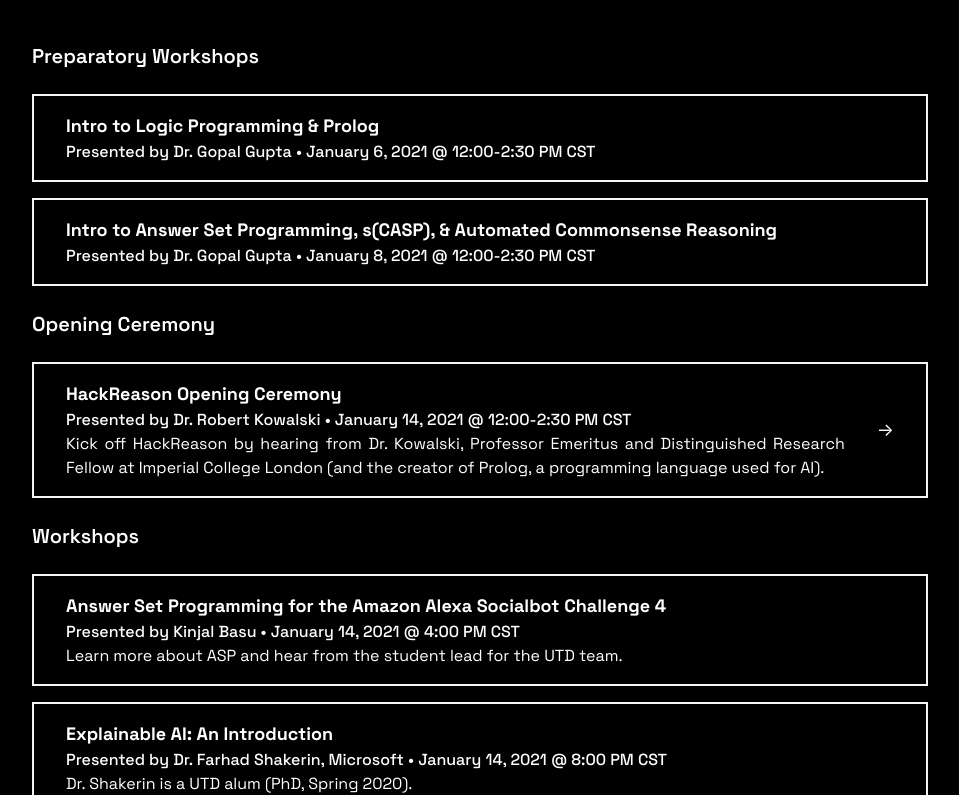
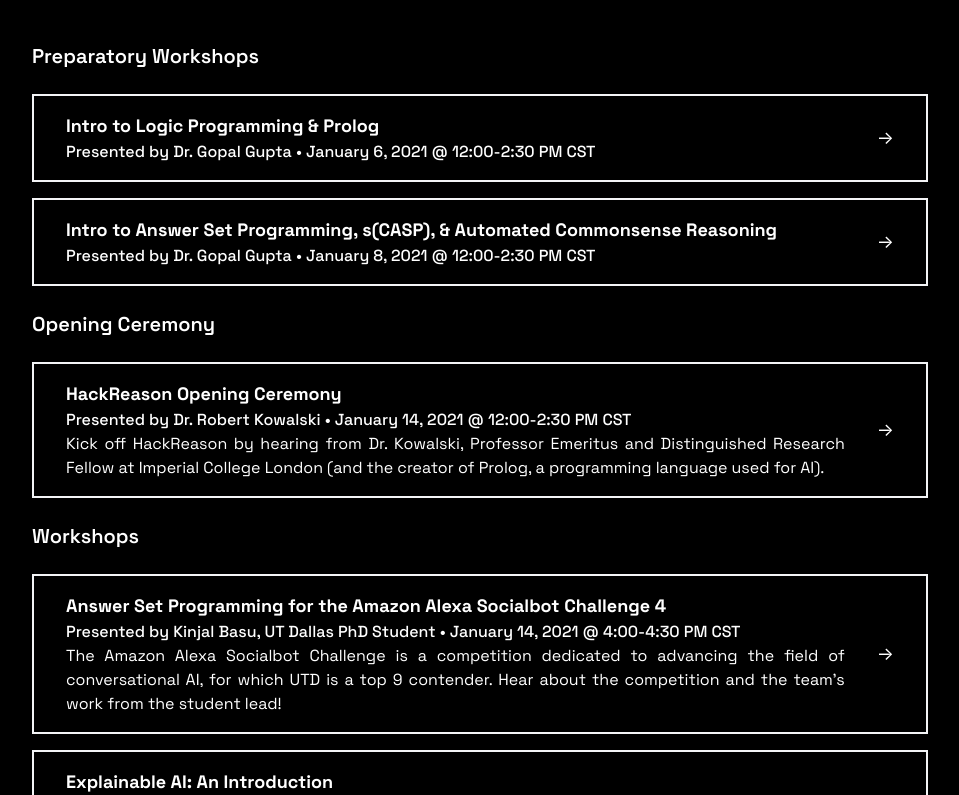
Before and after one commit to aisutd/hackreason-site, a Next.js app: page / in a window 1280 px wide. Shown: the part 890-1685 px from the top of the page, without its empty margins (160-1119 px from the left). Built offline with nearby package versions, Linux system fonts and the light colour scheme.

Commit message:
Update schedule descriptions and add join links

```diff
--- a/components/schedule.tsx
+++ b/components/schedule.tsx
@@ -1,4 +1,4 @@
-import { FC } from 'react'
+import { FC, ReactNode } from 'react'
 import Link from 'next/link'
 import classNames from 'classnames'
 
@@ -6,7 +6,7 @@ interface ScheduleCardProps {
   title: string
   datetime: string
   presenter: string
-  description?: string
+  description?: string | ReactNode
   joinLink?: string
   happening?: boolean
 }
@@ -60,12 +60,14 @@ const Schedule: FC = () => {
         title='Intro to Logic Programming & Prolog'
         datetime='January 6, 2021 @ 12:00-2:30 PM CST'
         presenter='Dr. Gopal Gupta'
+        joinLink='//tinyurl.com/hackreason-prep1'
       />
       <ScheduleCard
         title='Intro to Answer Set Programming, s(CASP), & Automated Commonsense
 		Reasoning'
         datetime='January 8, 2021 @ 12:00-2:30 PM CST'
         presenter='Dr. Gopal Gupta'
+        joinLink='//tinyurl.com/hackreason-prep2'
       />
       <div className='py-2 font-semibold text-xl'>Opening Ceremony</div>
       <ScheduleCard
@@ -78,15 +80,17 @@ const Schedule: FC = () => {
       <div className='py-2 font-semibold text-xl'>Workshops</div>
       <ScheduleCard
         title='Answer Set Programming for the Amazon Alexa Socialbot Challenge 4'
-        datetime='January 14, 2021 @ 4:00 PM CST'
-        presenter='Kinjal Basu'
-        description='Learn more about ASP and hear from the student lead for the UTD team.'
+        datetime='January 14, 2021 @ 4:00-4:30 PM CST'
+        presenter='Kinjal Basu, UT Dallas PhD Student'
+        description="The Amazon Alexa Socialbot Challenge is a competition dedicated to advancing the field of conversational AI, for which UTD is a top 9 contender. Hear about the competition and the team's work from the student lead!"
+        joinLink='//tinyurl.com/answer-set-programming'
       />
       <ScheduleCard
         title='Explainable AI: An Introduction'
-        datetime='January 14, 2021 @ 8:00 PM CST'
+        datetime='January 14, 2021 @ 8:00-8:30 PM CST'
         presenter='Dr. Farhad Shakerin, Microsoft'
-        description='Dr. Shakerin is a UTD alum (PhD, Spring 2020).'
+        description={`Dr. Shakerin is a UTD alum (PhD, Spring 2020) and will present an introductory tech talk on the field of artificial intelligence! This is a great workshop to learn more about the topic in general, and hear about Dr. Shakerin's background.`}
+        joinLink='//tinyurl.com/hackreason-explainable-ai'
       />
     </div>
   )
```
